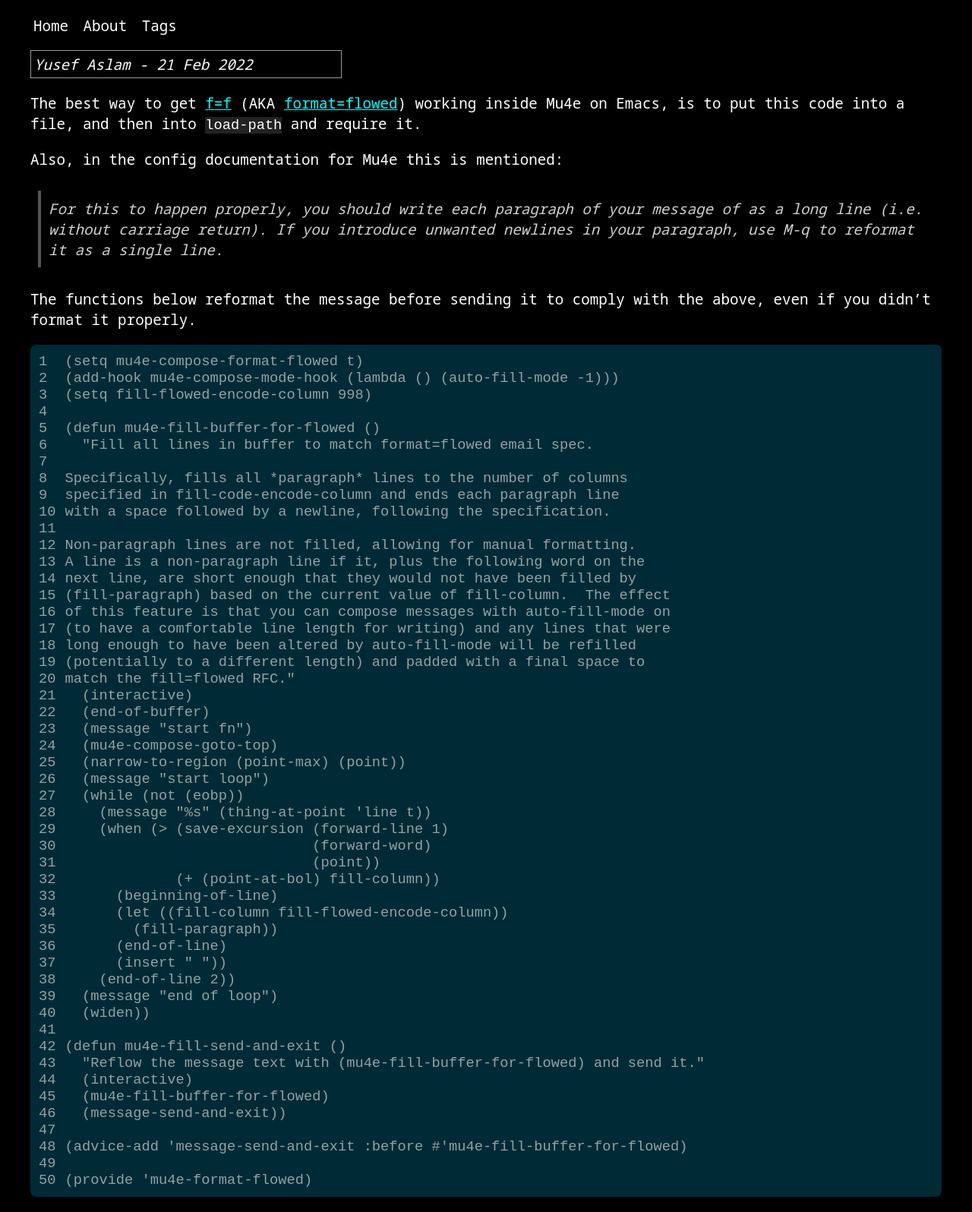
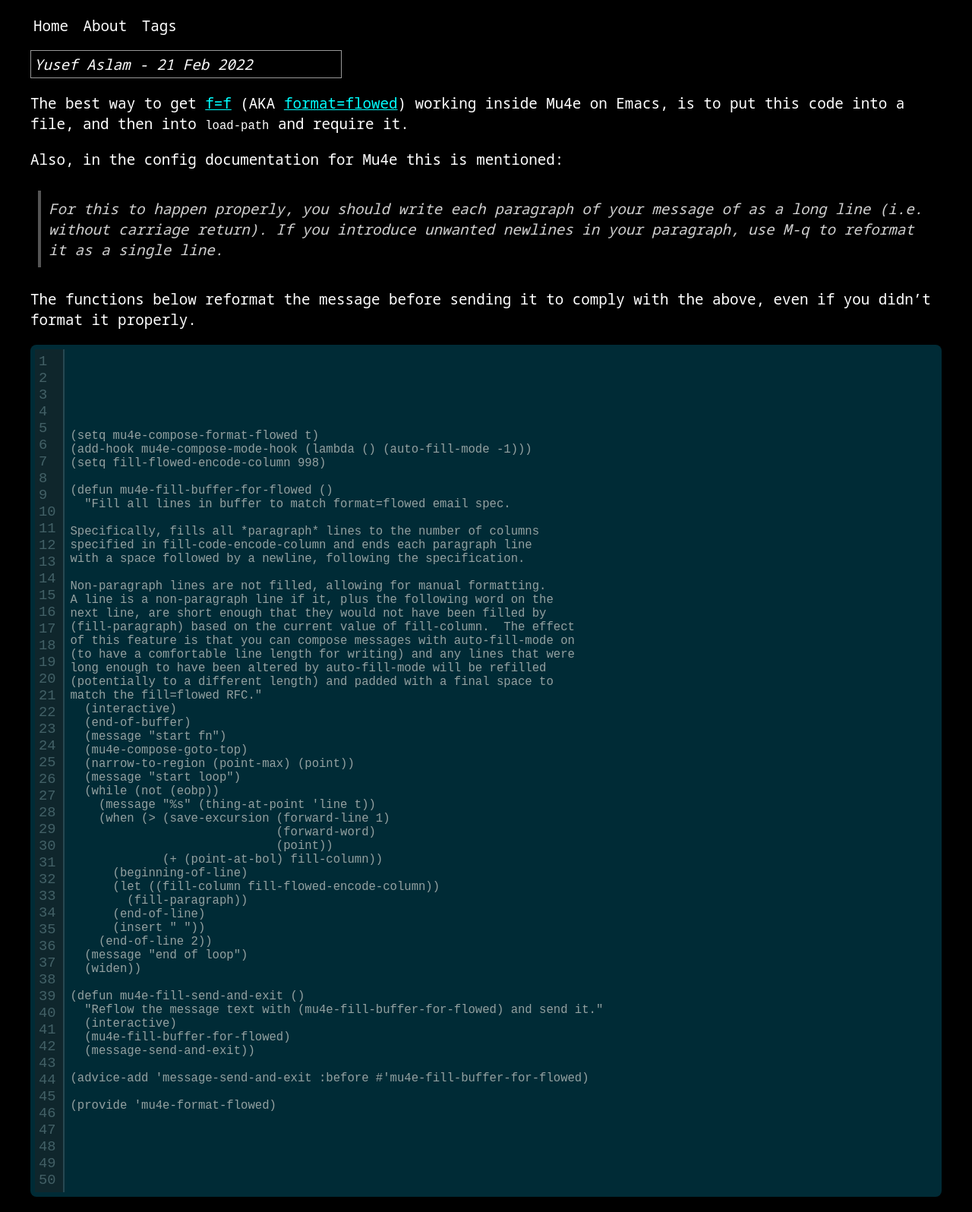
Before and after one commit to yusi1/yaslamblog, a Jekyll site: the page built from _posts/2022-02-21-how-to-get-format-flowed-working-emacs.md, in a window 1280 px wide. Shown: the whole page at 76% size. Built offline with Jekyll 4.4.1, drawn with Linux system fonts in a browser that asks for light colours.

Commit message:
main.sass: Add styling for rouge code blocks
Mainly, add padding and prevent selection of line numbers, and add a
border and margin after the line numbers.

```diff
--- a/_sass/main.sass
+++ b/_sass/main.sass
@@ -18,6 +18,14 @@
   overflow: scroll
 
 code
+.rouge-gutter.gl
+  border-right: 2px solid #586e75
+  opacity: 45%
+  -webkit-user-select: none /* Safari */
+  -ms-user-select: none /* IE 10 and IE 11 */
+  user-select: none /* Standard syntax */
+  .lineno
+    margin-right: 5px
   font-size: 120%
   background-color: #222
 
```
